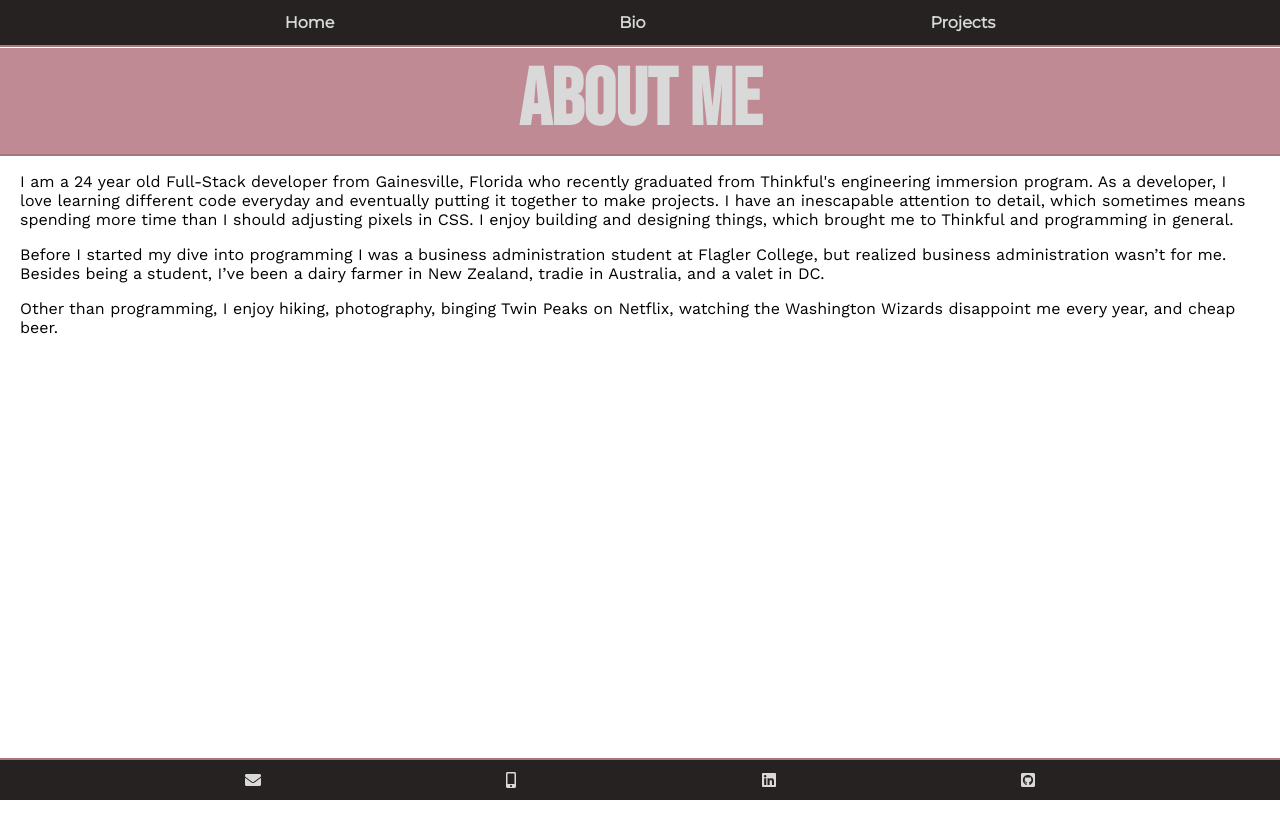
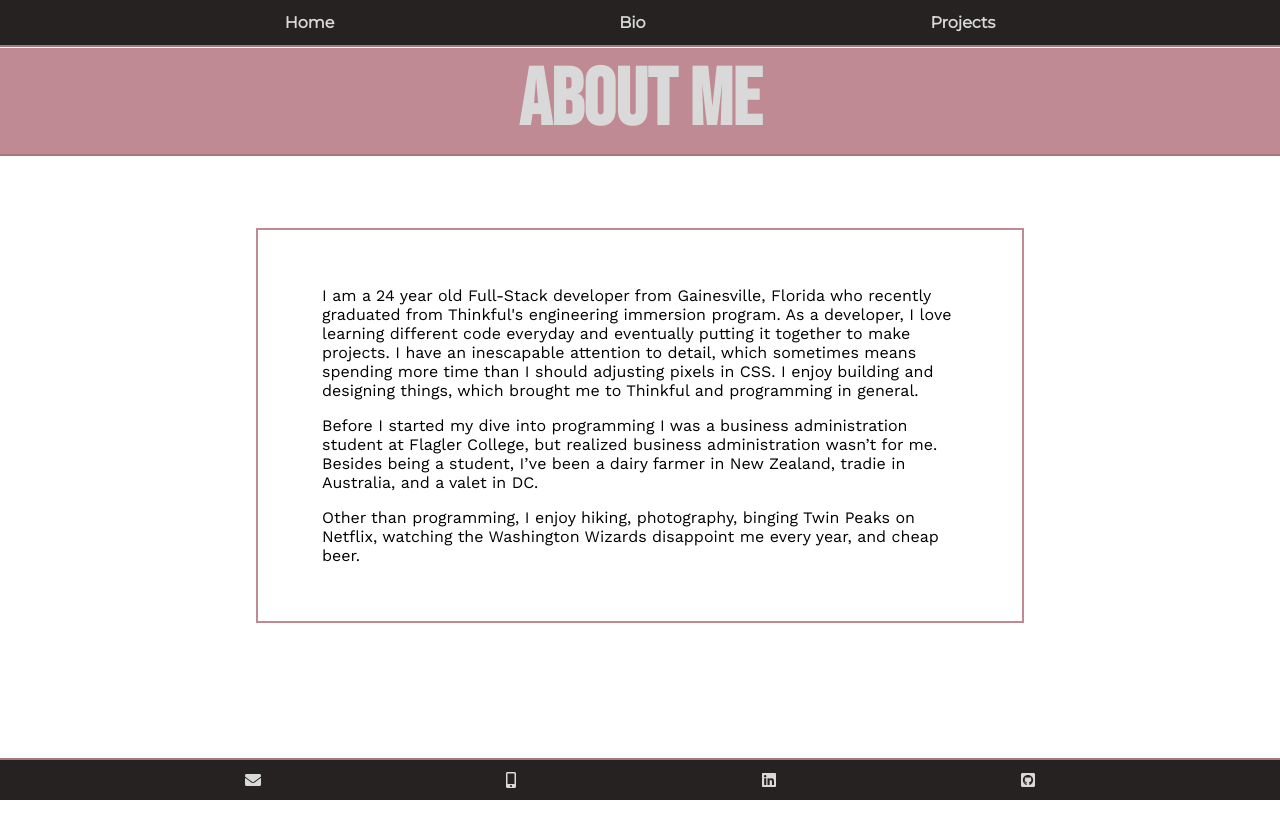
Before and after one commit to joeyjr95/portfolio, a React (Create React App) app: page /about in a window 1280 px wide. Shown: the top 838 px of the page. Built offline with nearby package versions, Linux system fonts and the light colour scheme.

Commit message:
about page 1200 view

```diff
--- a/src/routes/About/About.scss
+++ b/src/routes/About/About.scss
@@ -14,10 +14,22 @@
     color: $font-color;
     margin:0;
     padding: 5px;
+    border-bottom: 2px solid $color-2;
 }
 .about-me-essay{
     padding-left: 20px;
     padding-right: 20px;
-    border-top: 2px solid $color-2;
     font-family: $font-Family-text;
 }
+@media screen and (min-width: 1200px) {
+    .about-me-essay{
+        margin-top: 9vh;
+        margin-left: 20vw;
+        padding-left: 5vw;
+        padding-right: 5vw;
+        padding-top: 5vh;
+        padding-bottom: 5vh;
+        margin-right: 20vw;
+        border: 2px solid $color-4;
+    }
+}
```
